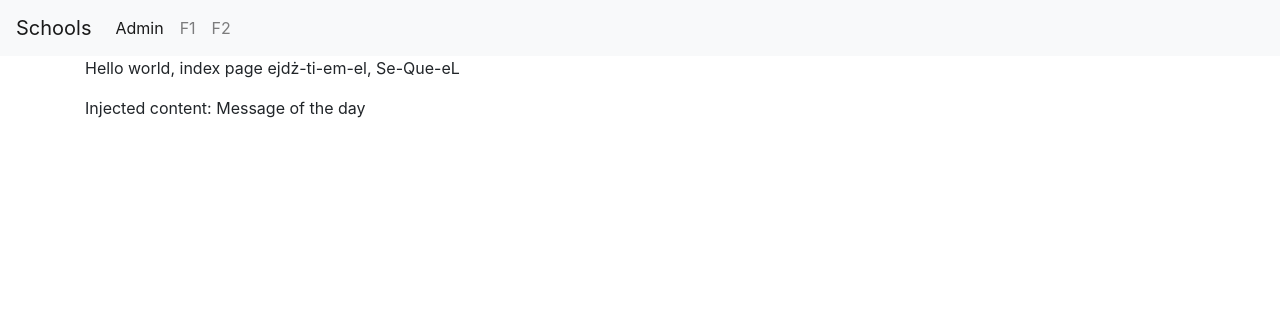
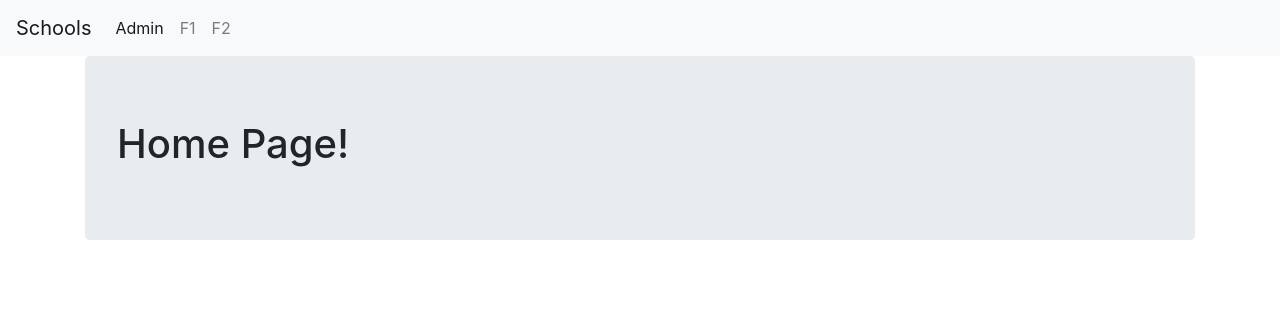
Before and after one commit to JaworskiAleksander/hello_world, a Django app: page / in a window 1280 px wide. Shown: the top 316 px of the page. Run offline with Django 3.2, Linux system fonts and the light colour scheme; some libraries are stand-ins or nearby versions.

Commit message:
deleted content, added jumbotron and h1 content

```diff
--- a/hello_world_CBV/templates/index.html
+++ b/hello_world_CBV/templates/index.html
@@ -1,6 +1,8 @@
 {% extends 'base.html' %}
 {% block body_block %}
 
-<p>Hello world, index page ejdż-ti-em-el, Se-Que-eL</p>
-<p>Injected content: {{ message }}</p>
+<div class="jumbotron">
+    <h1>Home Page!</h1>
+
+</div>
 {% endblock %}
```
